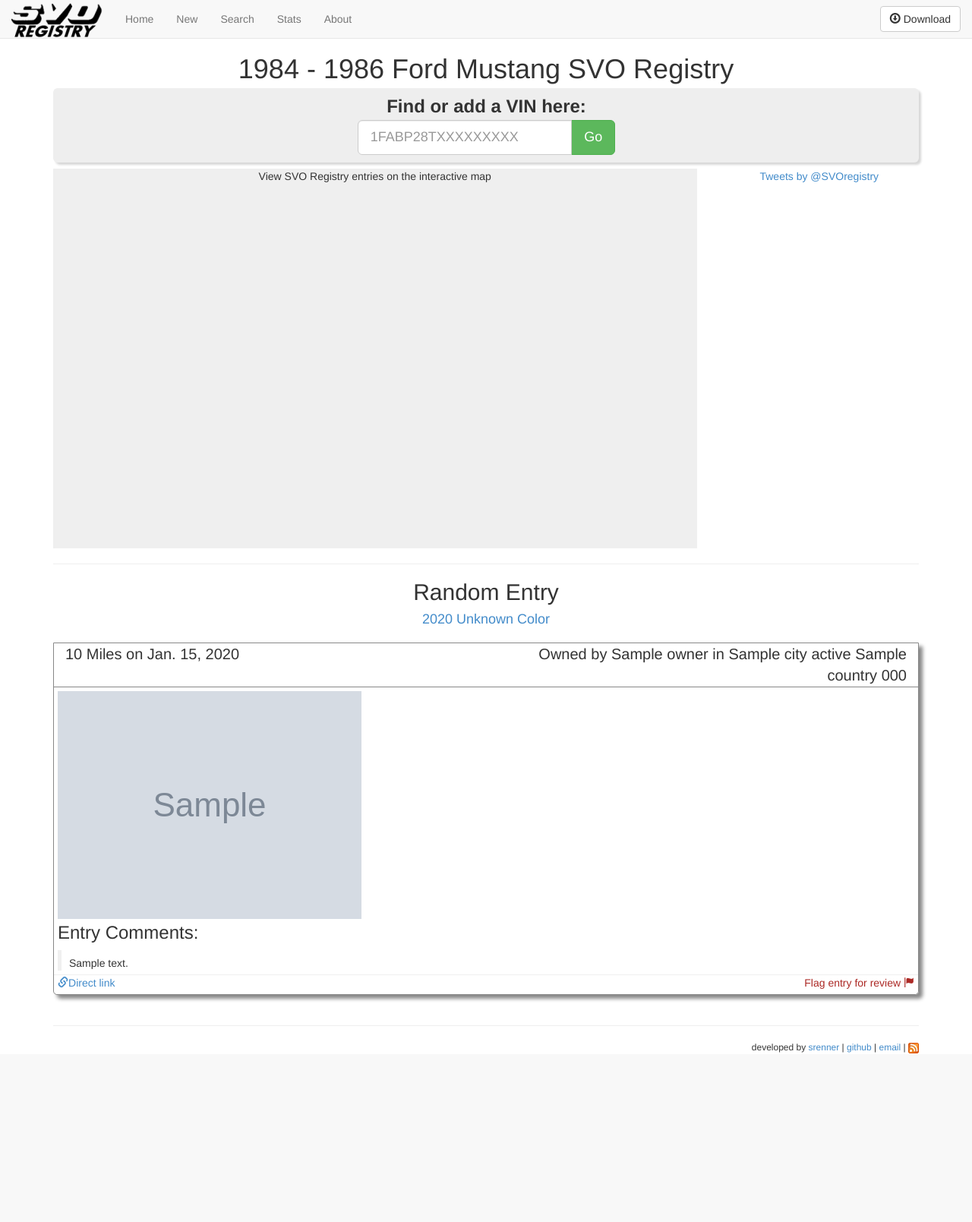
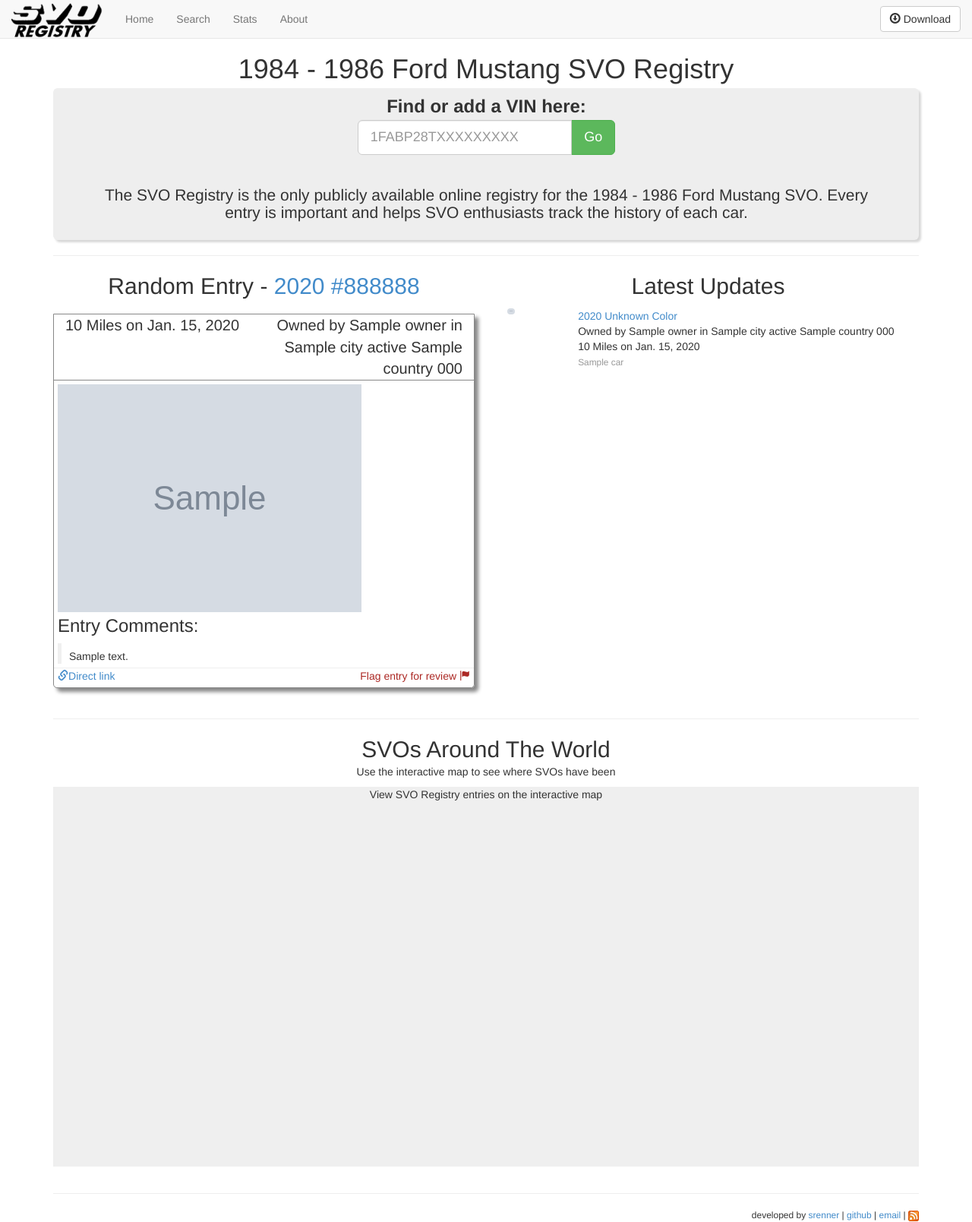
Before and after one commit to srenner/svoregistry-v2, a Django app: template svoregistry/registry/templates/index.html in a window 1280 px wide. Shown: the whole page at 76% size. Before the commit the page ends 1387 px from the top, so only its background shows below. Run offline with Django 3.2, Linux system fonts and the light colour scheme; the template is opened without the code that fills it: most values are stand-ins (such as "Sample title", 1, 10 or a date in 2020); grey boxes marked "Sample" are stand-in pictures; some libraries are stand-ins or nearby versions.

Commit message:
home page redesign

```diff
--- a/svoregistry/registry/static/registry/css/style.css
+++ b/svoregistry/registry/static/registry/css/style.css
@@ -7,9 +7,9 @@
 }
 .h2, h2 {
 	text-align: center;
-	margin-top: 0px;
+	margin-top: 3px;
 	padding-top: 0px;
-	margin-bottom: 0;
+	margin-bottom: 3px;
 	padding-bottom: 0;
 }
 .h3, h3 {
--- a/svoregistry/registry/templates/base.html
+++ b/svoregistry/registry/templates/base.html
@@ -40,7 +40,6 @@
 	        <div id="navigationbar" class="navbar-collapse collapse">
 				<ul class="nav navbar-nav">
 					<li><a href="/">Home</a></li>
-					<li><a href="/new/">New</a></li>
 					<li><a href="/search/">Search</a></li>
 					<li><a href="/statistics/">Stats</a></li>
 					<li><a href="/about/">About</a></li>
--- a/svoregistry/registry/templates/index.html
+++ b/svoregistry/registry/templates/index.html
@@ -29,27 +29,45 @@
 			</div>
 		</div>
 	</div>
+	<hr>
+	<p>
+		The SVO Registry is the only publicly available online registry for the 1984 - 1986 Ford Mustang SVO.
+		Every entry is important and helps SVO enthusiasts track the history of each car.
+	</p>
 </div>
+<hr>
+<div class="row spacer-medium">
+	<div class="col-md-6">
+		<div class="random-entry-container">
+			<header>
+				<h2>Random Entry - <a href="/{{entry.car}}/">{{entry.year|default_if_none:"19??"}} {{entry.color}}</a></h2>
+				<h4 class="text-center hidden"><a href="/{{entry.car}}/">{{ entry.year|default_if_none:"Unknown Year" }} {{ entry.COLOR_CHOICES|color_lookup:entry.color }}</a></h4>
+			</header>
+			<div>{% include 'entry.html' %}</div>
+		</div>
+	</div>
+	<div class="col-md-6">
+		<header>
+			<h2>Latest Updates</h2>
+		</header>
+		<ul class="list-unstyled">
+			{% for entry in entries %}
+				<li>{% include 'entry_compact.html' %}</li>
+			{% endfor %}
+		</ul>
+	</div>
+</div>
+<hr>
 <div class="row spacer-medium hidden-xs">
-	<div class="col-md-9 col-sm-12">
+	<div class="col-sm-12">
+		<header class="">
+			<h2>SVOs Around The World</h2>
+			<p class="text-center">Use the interactive map to see where SVOs have been</p>
+		</header>
 		<div id="divMap" class="big-map text-center" style="display: none">
 			View SVO Registry entries on the interactive map
 		</div>
 	</div>
-	<div class="col-md-3 col-sm-12 hidden-sm">
-		<div class="twitter-widget text-center">
-			<a class="twitter-timeline" href="https://twitter.com/SVOregistry" data-widget-id="469321231313813505">Tweets by @SVOregistry</a>
-			<script>!function(d,s,id){var js,fjs=d.getElementsByTagName(s)[0],p=/^http:/.test(d.location)?'http':'https';if(!d.getElementById(id)){js=d.createElement(s);js.id=id;js.src=p+"://platform.twitter.com/widgets.js";fjs.parentNode.insertBefore(js,fjs);}}(document,"script","twitter-wjs");</script>
-		</div>
-	</div>
-</div>
-<hr>
-<div class="random-entry-container">
-	<header>
-		<h2>Random Entry</h2>
-		<h4 class="text-center"><a href="/{{entry.car}}/">{{ entry.year|default_if_none:"Unknown Year" }} {{ entry.COLOR_CHOICES|color_lookup:entry.color }}</a></h4>
-	</header>
-	<div>{% include 'entry.html' %}</div>
 </div>
 {% endblock %}
 {% block scripts %}
--- a/svoregistry/registry/views.py
+++ b/svoregistry/registry/views.py
@@ -32,7 +32,8 @@ def index(request):
         random_entry = entries[index]
     else:
         random_entry = None
-    return render_to_response('index.html', { 'entry': random_entry }, context_instance=RequestContext(request))
+    entries = Entry.objects.order_by('-entry_datetime', '-id').exclude(deleted=True)[:5]
+    return render_to_response('index.html', { 'entry': random_entry, 'entries': entries }, context_instance=RequestContext(request))
 
 def lookup_car(request):
     vin = request.GET.get('vin').upper() #capture vin in query string for noscript form compatibility
```
